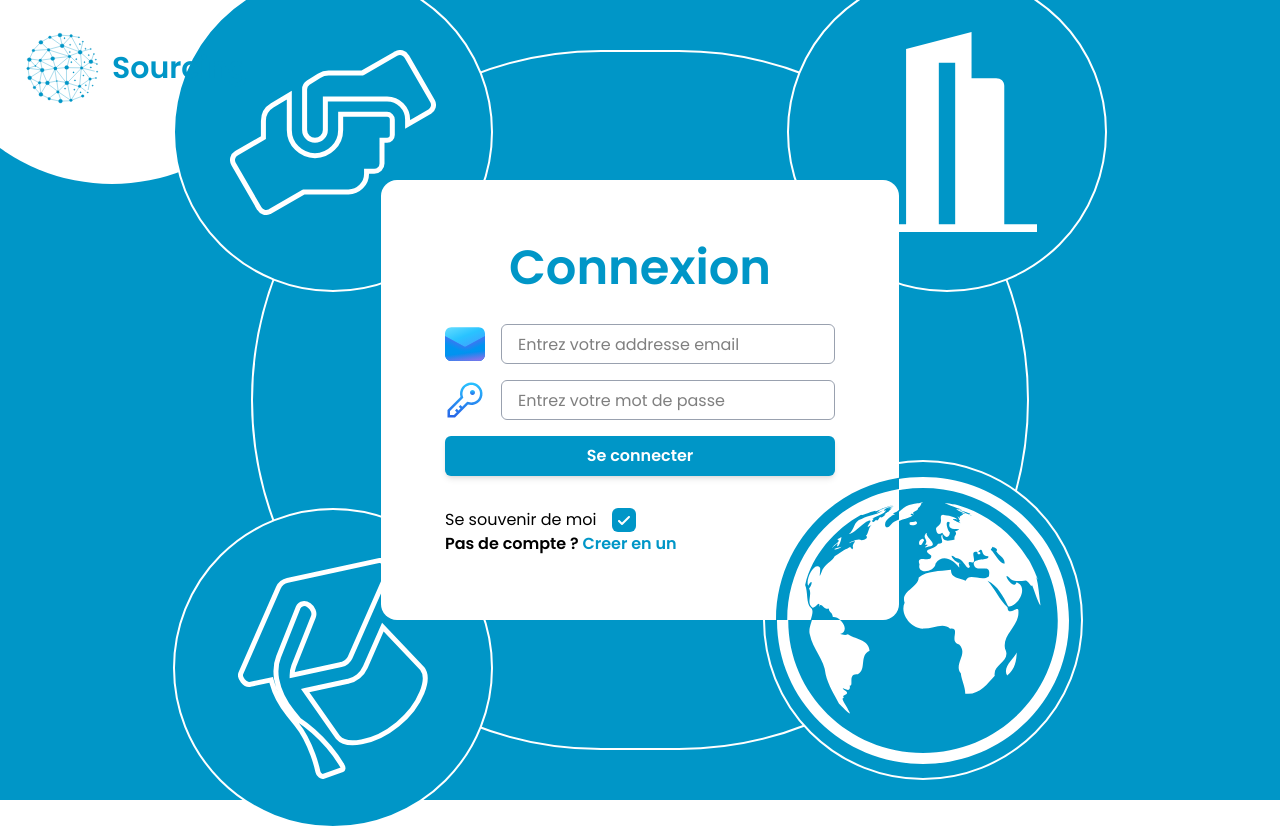
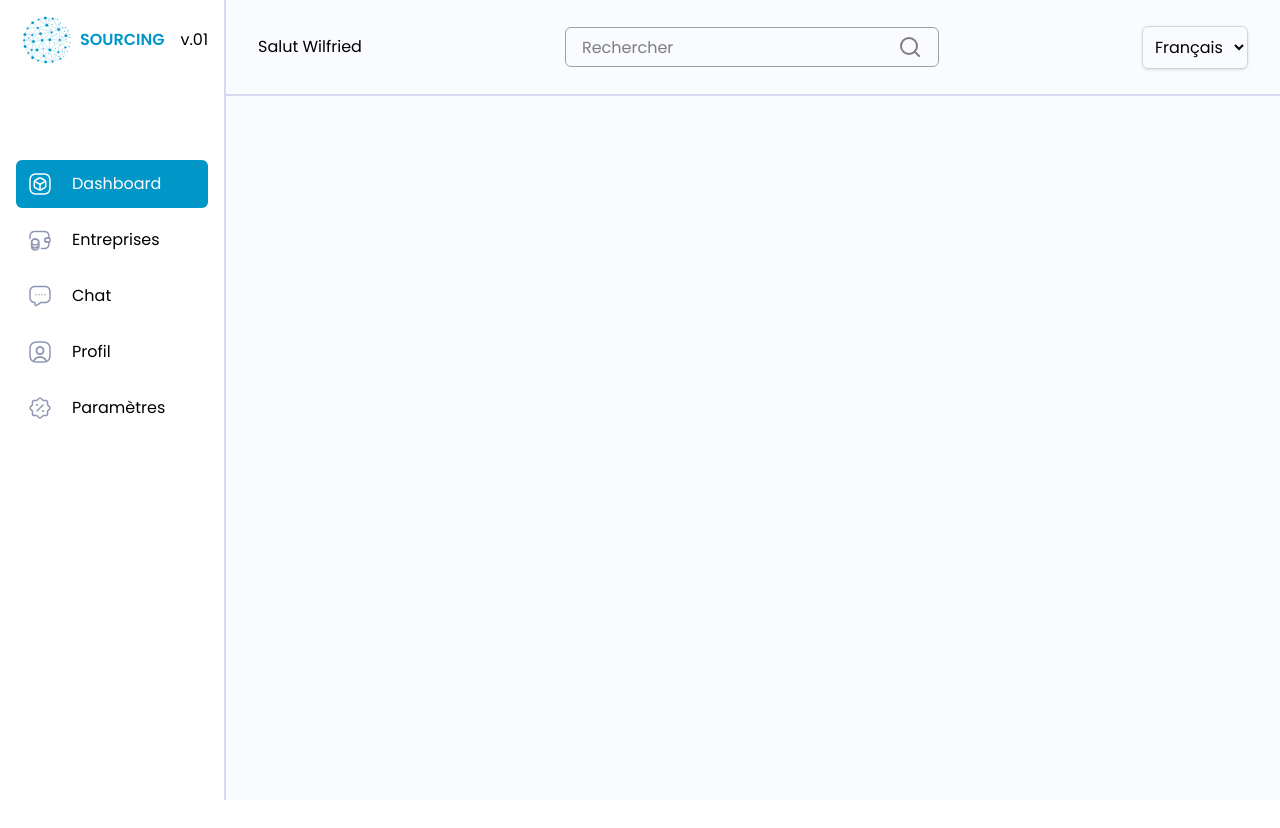
Before and after one commit to darkwall8/Sourcing_Frontend, a React (Vite) app: page /dashboard in a window 1280 px wide. Before the commit this address led to /login. After the commit the page ends 800 px from the top, so only its background shows below. Built offline with nearby package versions, Linux system fonts and the light colour scheme.

Commit message:
update: the dashboard header and the navbar

```diff
--- a/public/locales/fr/translation.json
+++ b/public/locales/fr/translation.json
@@ -118,5 +118,27 @@
         "your_company_has_opportunity_after_internship": "Opportunité d'embauche après le stage ?",
         "company_intern_benefit_placeholder": "Entrez les avantages proposés",
         "company_description_placeholder": "Décrivez votre entreprise"
+    },
+    "search": "Rechercher",
+    "dashboard": {
+        "navbar": {
+            "dashboard_nav": "Dashboard",
+            "company_nav": "Entreprises",
+            "chat_nav": "Chat",
+            "profile_nav": "Profil",
+            "settings_nav": "Paramètres",
+            "": ""
+        },
+        "chat": {},
+        "datalist": {},
+        "profile": {},
+        "settings": {},
+        "": "",
+        "": "",
+        "": "",
+        "": "",
+        "": "",
+        "": "",
+        "": ""
     }
 }
--- a/src/components/DashBoardHeader.tsx
+++ b/src/components/DashBoardHeader.tsx
@@ -1,15 +1,17 @@
 import { useTranslation } from "react-i18next";
 import LanguageSelector from "./LanguageSelector";
 import SearchBar from "./ui/SearchBar";
+import { useState } from "react";
 
 function DashBoardHeader() {
 
     const { t } = useTranslation();
+    const [searchValue,setSearchValue ] = useState("")
 
     return (
-        <div className="w-full h-24 border-b flex !px-32 border-gray-300 items-center justify-between">
+        <div className="w-full h-24 border-b-2 flex px-8 border-usual_light_purple items-center justify-between">
             <p>{ t("greeting") } Wilfried</p>
-            <SearchBar />
+            <SearchBar handleChange={setSearchValue} value={searchValue} />
             <LanguageSelector />
         </div>
     )
--- a/src/components/NavBar.tsx
+++ b/src/components/NavBar.tsx
@@ -1,17 +1,19 @@
 import { useState, useEffect } from "react";
 import { useTranslation } from "react-i18next";
 import { NavLink, useLocation } from "react-router-dom";
+import { useAuth } from "../utils/Context/AuthContext";
 
 function NavBar() {
   const currentPath = useLocation().pathname;
   const { t } = useTranslation();
+  const { accountRole } = useAuth();
 
   const [menu, setMenu] = useState([
-    { title: "Dashboard", icon: "/icons/dashboard.svg", route: "/", isSelected: false },
-    { title: "Entreprises", icon: "/icons/datalist.svg", route: "/datalist", isSelected: false },
-    { title: "Chat", icon: "/icons/chat.svg", route: "/chats", isSelected: false },
-    { title: "Profil", icon: "/icons/profile.svg", route: "/profile", isSelected: false },
-    { title: "Paramètres", icon: "/icons/setting.svg", route: "/setting", isSelected: false },
+    { title: t("dashboard.navbar.dashboard_nav"), icon: "/icons/dashboard.svg", route: "/dashboard", isSelected: false },
+    { title: t("dashboard.navbar.company_nav"), icon: "/icons/datalist.svg", route: "/datalist", isSelected: false },
+    { title: t("dashboard.navbar.chat_nav"), icon: "/icons/chat.svg", route: "/chats", isSelected: false },
+    { title: t("dashboard.navbar.profile_nav"), icon: "/icons/profile.svg", route: "/profile", isSelected: false },
+    { title: t("dashboard.navbar.settings_nav"), icon: "/icons/setting.svg", route: "/setting", isSelected: false },
   ]);
 
   // 🛠️ Met à jour automatiquement les items sélectionnés quand `currentPath` change
@@ -25,13 +27,15 @@ function NavBar() {
   }, [currentPath]); // ⬅️ Exécuté à chaque changement d'URL
 
   return (
-    <div className="h-screen min-w-fit">
+    <div className="h-screen min-w-fit border-r-2 border-usual_light_purple">
       <div className="!p-4">
         <div className="w-fit h-screen flex flex-col gap-24">
           <div className="flex items-center gap-4">
-            <img src="/logo/sourcing_logo.svg" alt="logo" className="w-16" />
-            <p>SOURCING</p>
-            <p>v.01</p>
+            <div className="flex items-center">
+              <img src="/logo/sourcing_logo.svg" alt="logo" className="w-16" />
+              <p className="hidden md:block font-semibold text-primary">SOURCING</p>
+            </div>
+            <p className="hidden md:block">v.01</p>
           </div>
 
           <div className="flex flex-col gap-2">
--- a/src/components/layouts/AuthLayout.tsx
+++ b/src/components/layouts/AuthLayout.tsx
@@ -7,7 +7,7 @@ function AuthLayout() {
     return (
         <div className="w-full flex h-screen overflow-hidden">
             <NavBar />
-            <main className="w-full min-h-screen pb-4 px-4 bg-usual_gray">
+            <main className="w-full min-h-screen pb-4 bg-usual_gray">
                 <DashBoardHeader />
                 <Outlet />
             </main>
--- a/src/components/ui/SearchBar.tsx
+++ b/src/components/ui/SearchBar.tsx
@@ -1,6 +1,15 @@
-function SearchBar() {
+import search from "/icons/search.svg"
+import { useTranslation } from "react-i18next";
+
+function SearchBar( { handleChange, value } : { handleChange: (e: string) => void; value: string; } ) {
+
+    const { t } = useTranslation();
+
     return (
-        <div>SearchBar</div>
+        <div className="flex items-center w-fit border h-10 rounded-md border-gray-400 px-4">
+            <input value={value} onChange={(e) => handleChange(e.target.value)} className="h-full outline-none" type="text" placeholder={t("search")} />
+            <img src={search} alt="search" />
+        </div>
     )
 }
 
--- a/src/pages/ManagementPages/Dashboard/index.tsx
+++ b/src/pages/ManagementPages/Dashboard/index.tsx
@@ -1,8 +1,10 @@
 import { useTranslation } from "react-i18next";
+import { useAuth } from "../../../utils/Context/AuthContext";
 
 function DashBoard() {
 
     const { t } = useTranslation();
+    const { accountRole } = useAuth();
 
     return (
         <>
--- a/src/utils/Context/AuthContext.tsx
+++ b/src/utils/Context/AuthContext.tsx
@@ -11,7 +11,7 @@ interface AuthContextType {
 const AuthContext = createContext<AuthContextType | undefined>(undefined);
 
 export const AuthProvider = ({ children }: { children: ReactNode }) => {
-  const [isAuthenticated, setIsAuthenticated] = useState(false);
+  const [isAuthenticated, setIsAuthenticated] = useState(true);
   const [accountRole, setAccountRole] = useState<"student" | "company">("student")
 
   const login = () => setIsAuthenticated(true);
```
